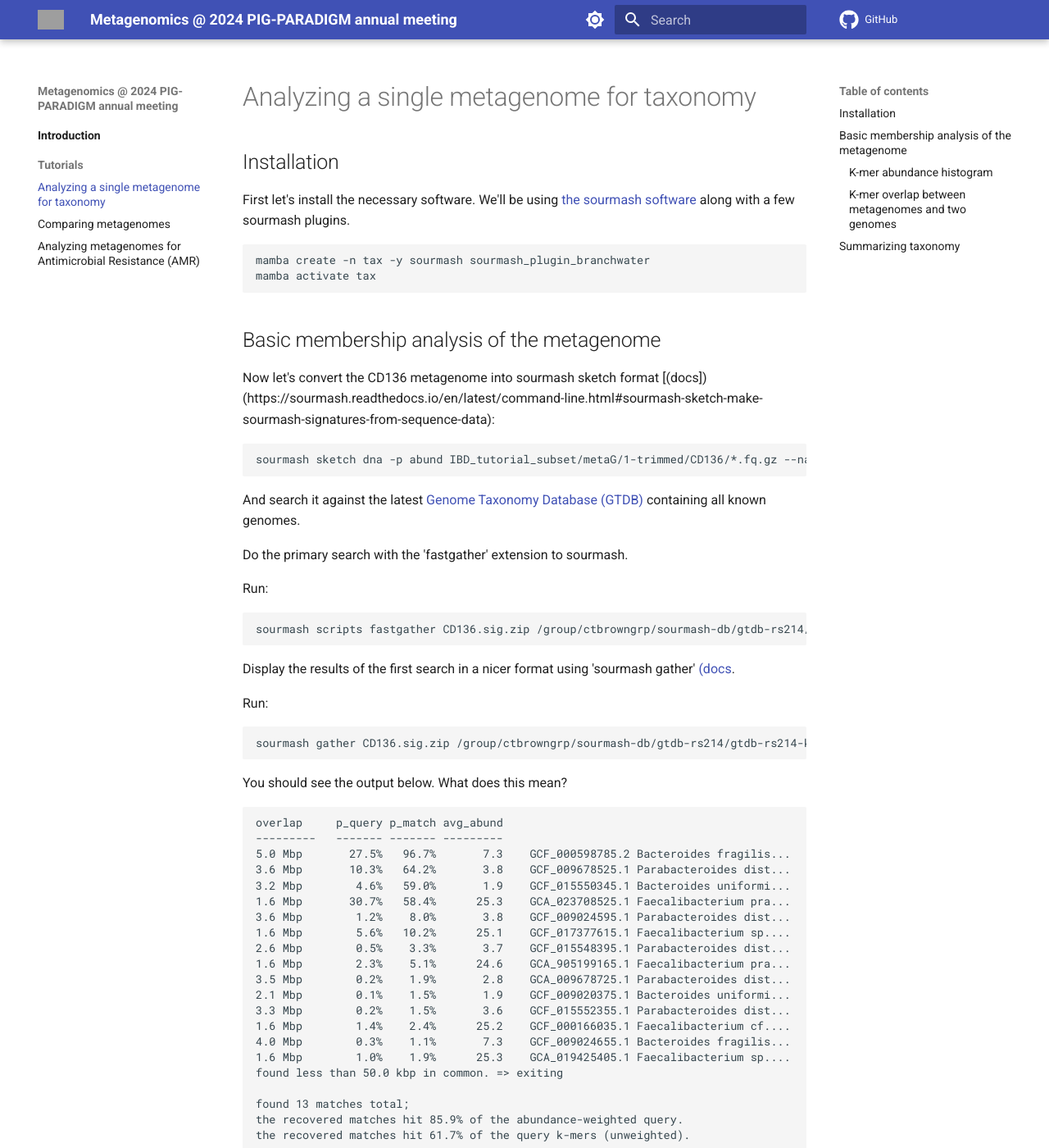
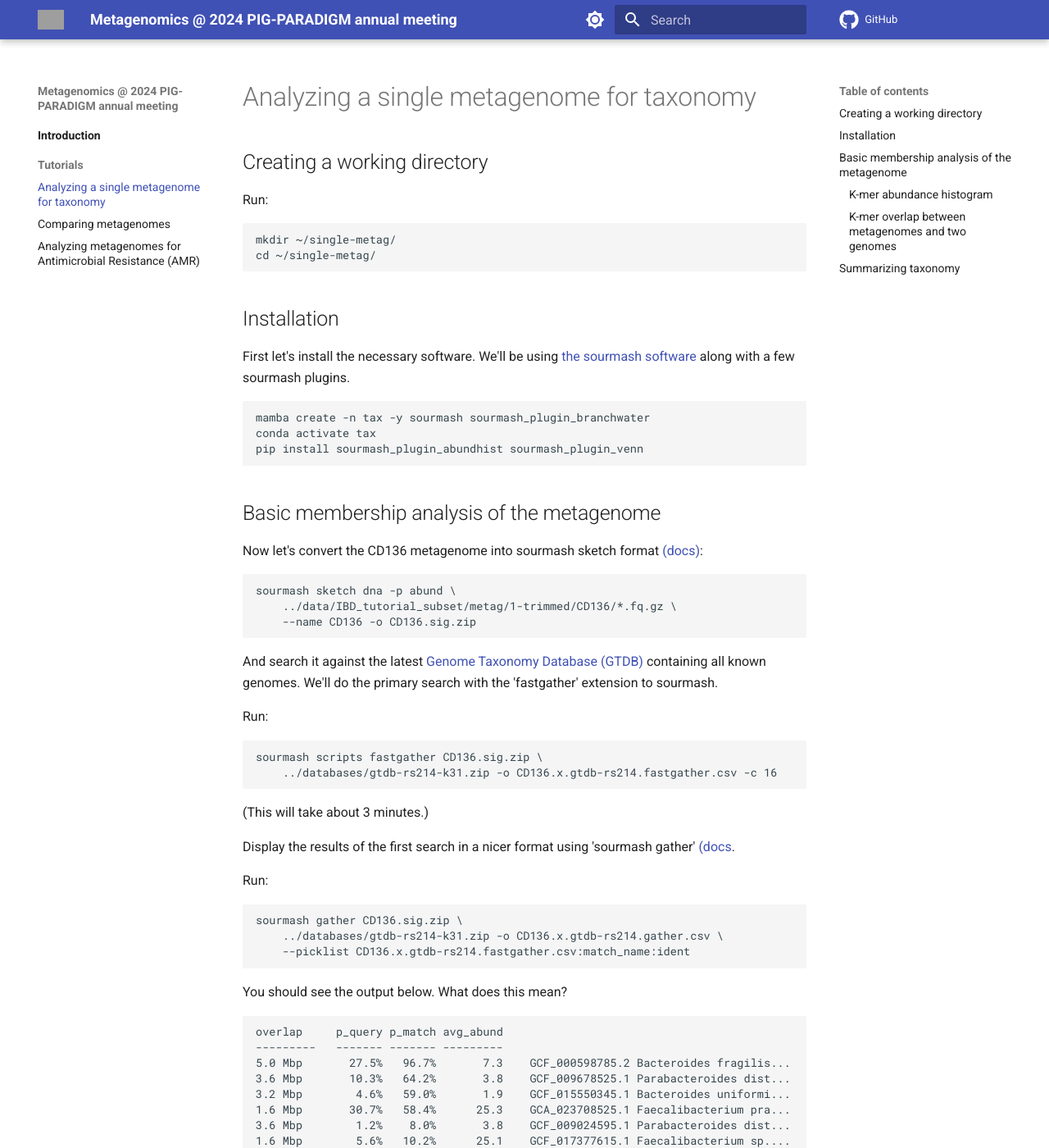
Before and after one commit to ngs-docs/2024-pig-paradigm-workshop, an MkDocs documentation site: the page built from docs/single-metagenomes-taxonomy.md, in a window 1280 px wide and 1400 px high. Shown: the whole window at 82% size. Built offline with MkDocs 1.6.1 and Material for MkDocs 9.7.7, drawn with Linux system fonts in a browser that asks for light colours; comment, search, counter and statistics services are not loaded; some of the changed text lies outside the part shown; grey boxes are pictures that could not be loaded.

Commit message:
update tutorials

````diff
--- a/docs/single-metagenomes-taxonomy.md
+++ b/docs/single-metagenomes-taxonomy.md
@@ -1,4 +1,12 @@
 # Analyzing a single metagenome for taxonomy
+
+## Creating a working directory
+
+Run:
+```
+mkdir ~/single-metag/
+cd ~/single-metag/
+```
 
 ## Installation
 
@@ -8,34 +16,42 @@
 
 ```
 mamba create -n tax -y sourmash sourmash_plugin_branchwater
-mamba activate tax
+conda activate tax
+pip install sourmash_plugin_abundhist sourmash_plugin_venn
 ```
 
 ## Basic membership analysis of the metagenome
 
 Now let's convert the CD136 metagenome into sourmash sketch format
-[(docs])(https://sourmash.readthedocs.io/en/latest/command-line.html#sourmash-sketch-make-sourmash-signatures-from-sequence-data):
+[(docs)](https://sourmash.readthedocs.io/en/latest/command-line.html#sourmash-sketch-make-sourmash-signatures-from-sequence-data):
 
 ```
-sourmash sketch dna -p abund IBD_tutorial_subset/metaG/1-trimmed/CD136/*.fq.gz --name CD136 -o CD136.sig.zip
+sourmash sketch dna -p abund \
+    ../data/IBD_tutorial_subset/metag/1-trimmed/CD136/*.fq.gz \
+    --name CD136 -o CD136.sig.zip
 ```
 
 And search it against the latest
 [Genome Taxonomy Database (GTDB)](https://gtdb.ecogenomic.org/)
-containing all known genomes.
-
-Do the primary search with the 'fastgather' extension to sourmash.
+containing all known genomes. We'll do the primary search with the
+'fastgather' extension to sourmash.
 
 Run:
 ```
-sourmash scripts fastgather CD136.sig.zip /group/ctbrowngrp/sourmash-db/gtdb-rs214/gtdb-rs214-k31.zip -o CD136.x.gtdb-rs214.fastgather.csv -c 16
+sourmash scripts fastgather CD136.sig.zip \
+    ../databases/gtdb-rs214-k31.zip -o CD136.x.gtdb-rs214.fastgather.csv -c 16
 ```
+(This will take about 3 minutes.)
 
-Display the results of the first search in a nicer format using 'sourmash gather' [(docs](https://sourmash.readthedocs.io/en/latest/classifying-signatures.html#analyzing-metagenomic-samples-with-gather).
+Display the results of the first search in a nicer format using
+'sourmash gather'
+[(docs](https://sourmash.readthedocs.io/en/latest/classifying-signatures.html#analyzing-metagenomic-samples-with-gather).
 
 Run:
 ```
-sourmash gather CD136.sig.zip /group/ctbrowngrp/sourmash-db/gtdb-rs214/gtdb-rs214-k31.zip -o CD136.x.gtdb-rs214.gather.csv --picklist CD136.x.gtdb-rs214.fastgather.csv:match_name:ident
+sourmash gather CD136.sig.zip \
+    ../databases/gtdb-rs214-k31.zip -o CD136.x.gtdb-rs214.gather.csv \
+    --picklist CD136.x.gtdb-rs214.fastgather.csv:match_name:ident
 ```
 
 You should see the output below. What does this mean?
@@ -58,8 +74,8 @@
 1.6 Mbp        1.0%    1.9%      25.3    GCA_019425405.1 Faecalibacterium sp....
 found less than 50.0 kbp in common. => exiting
 
-found 13 matches total;
-the recovered matches hit 85.9% of the abundance-weighted query.
+found 14 matches total;
+the recovered matches hit 86.0% of the abundance-weighted query.
 the recovered matches hit 61.7% of the query k-mers (unweighted).
 ```
 
@@ -67,9 +83,9 @@
 
 * 13 matches were found! This means that significant portions of 13
   different GenBank genomes matched to some part of the metagenome.
-* based on the abundance-weighted matches, 85.9% of the metagenome
+* based on the abundance-weighted matches, 86.0% of the metagenome
   reads will map to at least one of these genomes. This means that
-  at least 85.9% of the metagenome content is known!
+  at least 86% of the metagenome content is known!
 * based on the unweighted matches, 61.7% of the metagenome's genomic
   content is present in the reference database.  Some of this is
   probably erroneous data or host contamination.
@@ -81,6 +97,15 @@
 Let's examine this data set further. First, let's take a look at the
 abundance spectrum of the metagenome content. This is an annotation and
 reference-free exercise: we're just counting content.
+
+Run the abundhist plugin:
+```
+sourmash scripts abundhist CD136.sig.zip \
+    --max 50 --bins 20 --figure CD136-abundance.png \
+    --ymax 4000
+```
+This will produce a file `CD136-abundance.png`, which will look approximately
+like this:
 
 ![Abundance histogram of content in CD136](images/CD136-abundance.png))
 
@@ -99,8 +124,31 @@
 think there are two major species, let's take a look at the overlap of
 genomes of these species with the entire metagenome.
 
-Multiply numbers by 1000 to get number of bases. CD136 (the red
-circle) is the entire metagenome.
+We do this with the Venn plugin. But first we need to extract and rename
+the matches we're interested in comparing:
+
+Run:
+```
+sourmash sig grep "GCF_000598785.2" ../databases/gtdb-rs214-k31.zip \
+    -o GCF_000598785.2.sig.zip
+sourmash sig grep "GCA_023708525.1" ../databases/gtdb-rs214-k31.zip \
+    -o GCA_023708525.1.sig.zip
+
+sourmash sig rename GCF_000598785.2.sig.zip "B. fragilis I1345" \
+    -o B.fragilis.sig.zip
+sourmash sig rename GCA_023708525.1.sig.zip "F. prausnitzii" \
+    -o F.prausnitzii.sig.zip
+```
+
+And now generate a 3-way Venn diagram:
+```
+sourmash scripts venn -k 31 CD136.sig.zip B.fragilis.sig.zip \
+    F.prausnitzii.sig.zip -o CD136-venn.png
+```
+
+In the resulting figure `CD136-venn.png` (see below), multiply numbers
+by 1000 to get number of bases. CD136 (the red circle) is the entire
+metagenome.
 
 ![Venn diagram of top two species matches](images/CD136-venn.png)
 
@@ -160,7 +212,8 @@
 
 Run:
 ```
-sourmash tax metagenome -g CD136.x.gtdb-rs214.gather.csv  -t gtdb-rs214.lineages.sqldb  -F human -r class
+sourmash tax metagenome -g CD136.x.gtdb-rs214.gather.csv \
+    -t gtdb-rs214.lineages.sqldb  -F human -r class
 ```
 
 and you will get the above results "pulled back" to class:
````
Also changed, not shown: other parts of docs/single-metagenomes-taxonomy.md (+16 -3 lines), docs/comparing-metagenomes.md (+42 -10 lines), 1 other file.
